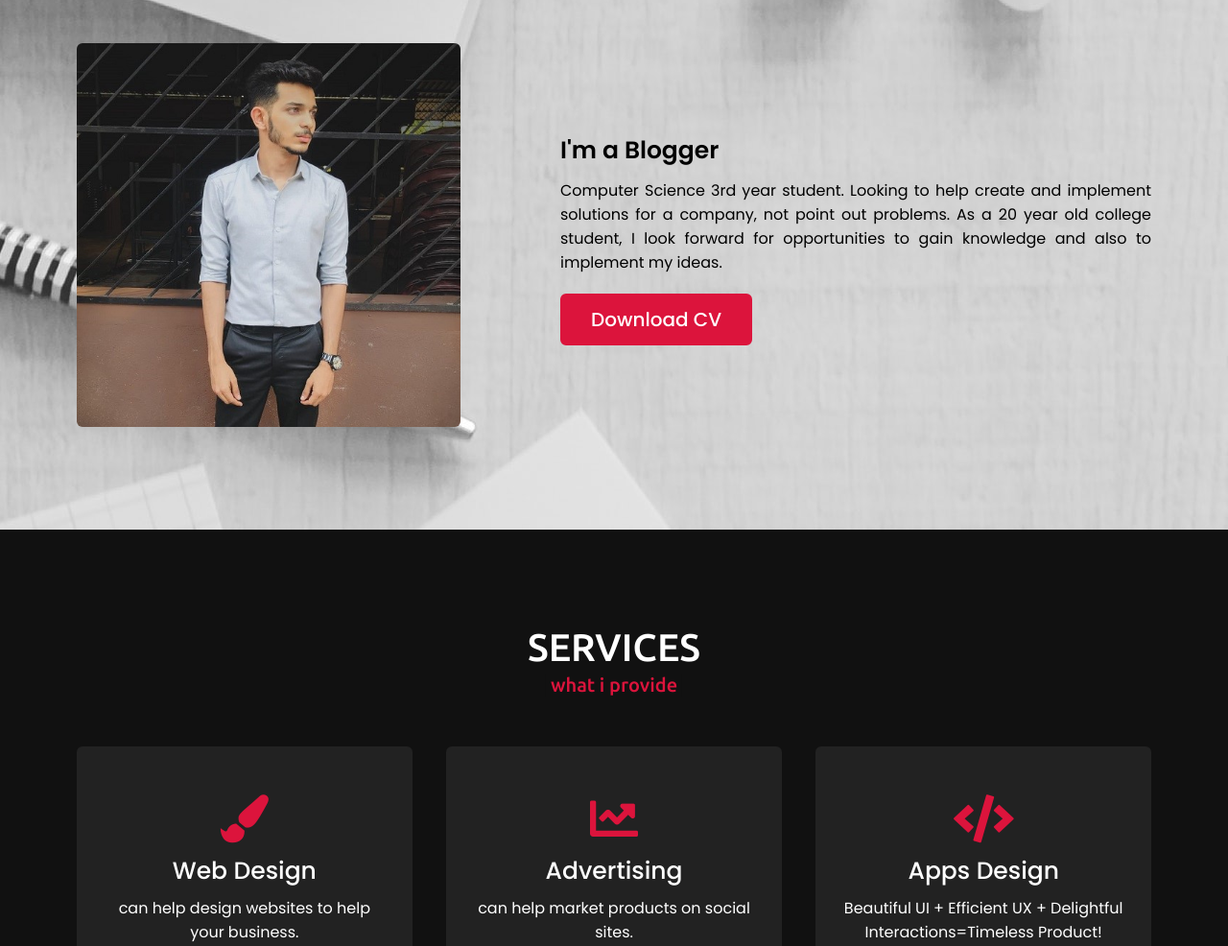
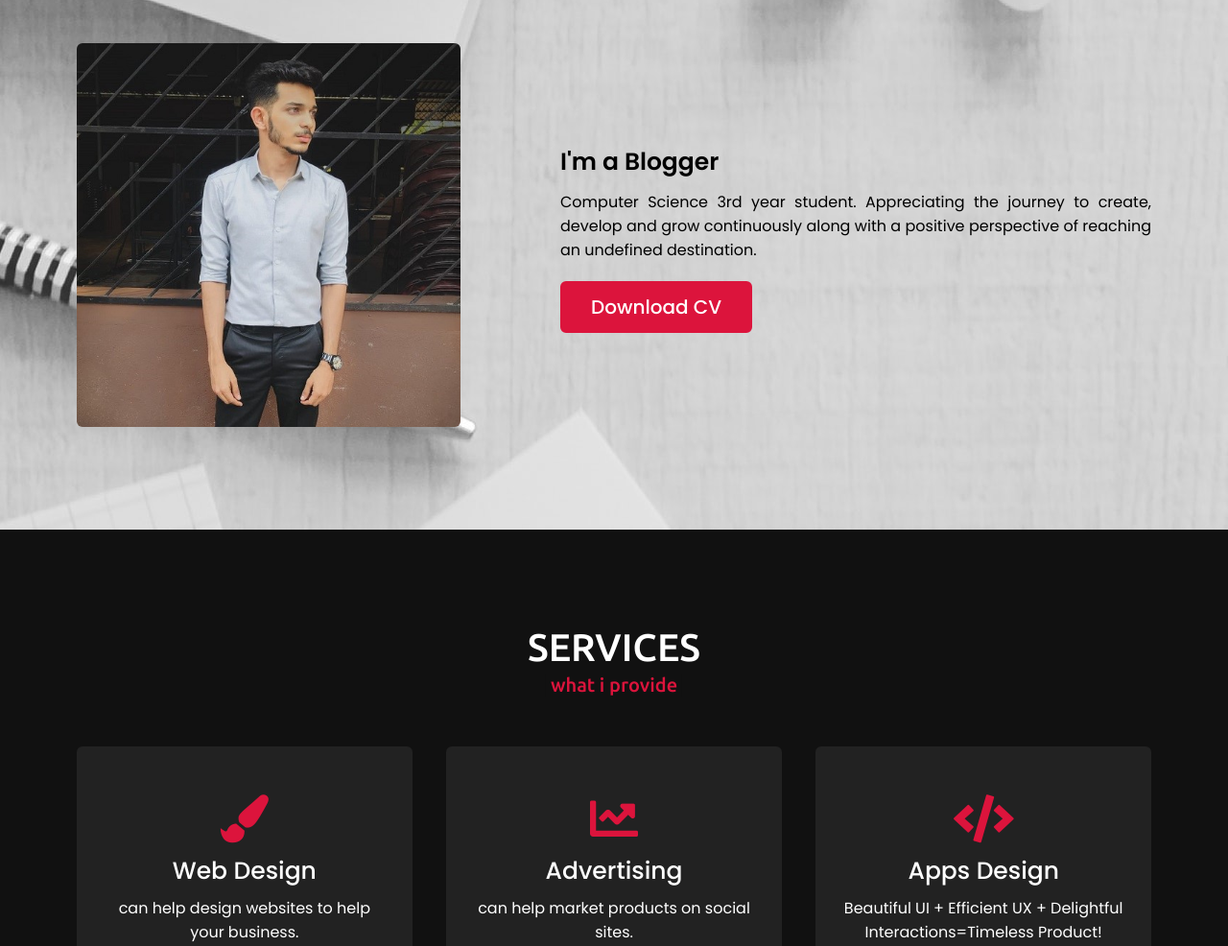
Before and after one commit to Shakeel069/personalportfolio, a plain HTML site: page index.html in a window 1280 px wide. Shown: the part 981-1967 px from the top of the page at 96% size. Drawn offline with nearby package versions, Linux system fonts and the light colour scheme.

Commit message:
Update index.html

```diff
--- a/index.html
+++ b/index.html
@@ -56,8 +56,7 @@
                 </div>
                 <div class="column right">
                     <div class="text"> I'm a Blogger<span class="typing-2"></span></div>
-                    <p> Computer Science 3rd year student. Looking to help create and implement solutions for a company, not point out problems. As a 20 year old college student, I look forward for opportunities to gain knowledge and
-                        also to implement my ideas.</p>
+                    <p> Computer Science 3rd year student. Appreciating the journey to create, develop and grow continuously along with a positive perspective of reaching an undefined destination.</p>
                     <a href="#">Download CV</a>
                 </div>
             </div>
```
